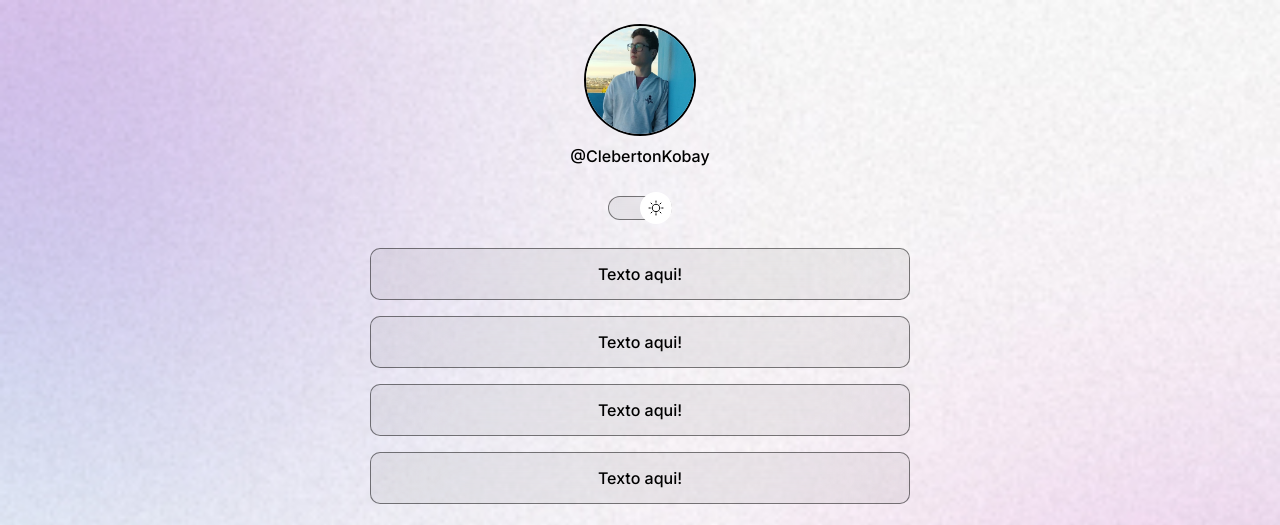
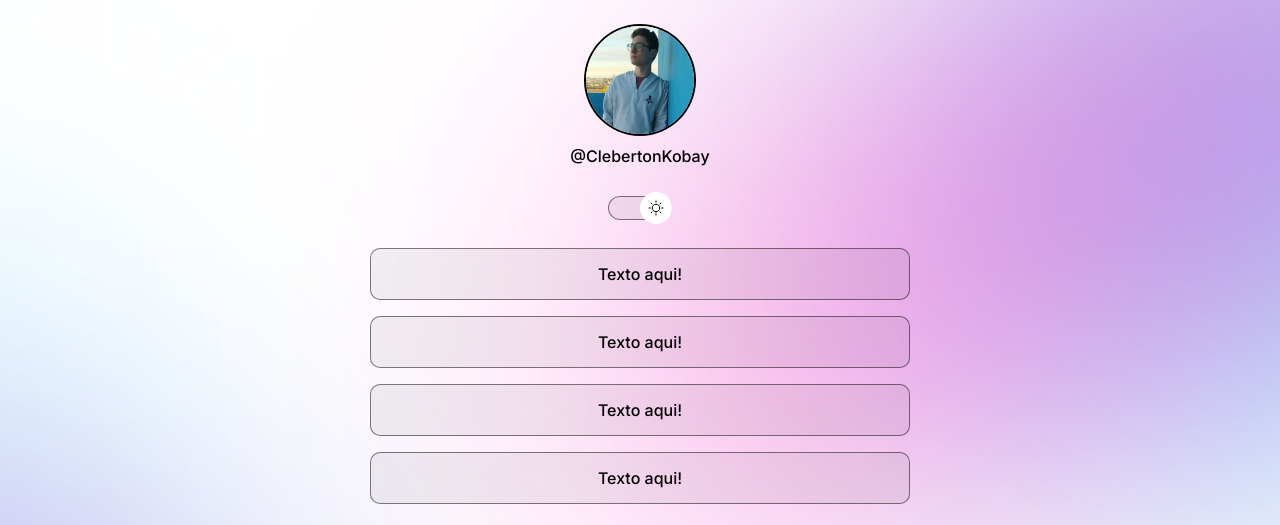
Before and after one commit to ClebertonKobay/Minha-pagina, a plain HTML site: page index.html in a window 1280 px wide. Shown: the top 525 px of the page. Drawn offline with nearby package versions, Linux system fonts and the light colour scheme.

Commit message:
adjust responsiveness

```diff
--- a/style.css
+++ b/style.css
@@ -6,6 +6,7 @@
 }
 
 :root{
+  --bg-url:url(assets/bg-mobile.jpg);
   --text-color: white;
   --stoke-color: rgb(255, 255, 255, 0.5);
   --suface-color: rgb(255, 255, 255, 0.1);
@@ -17,13 +18,13 @@
 }
 .light{
   --text-color: black;
+  --bg-url:url(assets/bg-mobile-light.jpg);
   --stoke-color: rgb(0, 0, 0, 0.5);
   --suface-color: rgb(0, 0, 0, 0.05);
   --stoke-color-hover: rgb(0, 0, 0);
   --suface-color-hover: rgb(0, 0, 0, 0.02);
   --surface-social:rgba(0, 0, 0, 0.2);
   --button-border: rgba(0, 0, 0,0.2);
-  background: url(assets/bg-mobile-light.jpg) no-repeat center top/cover;
   --switch-icon: url(assets/sun.svg);
 }
 
@@ -32,7 +33,7 @@ body {
   background-repeat: no-repeat;
   background-position: center top;
   background-size: cover; */
-  background: url(assets/bg-mobile.jpg) no-repeat center top/cover;
+  background: var(--bg-url) no-repeat center top/cover;
 }
 body * {
   font-family: "Inter", sans-serif;
@@ -150,3 +151,13 @@ footer{
   padding: 24px 0px;
   text-align: center;
 }
+
+@media (min-width: 700px){
+:root{
+  --bg-url:url(assets/bg-desktop.jpg);
+}
+.light{
+  --bg-url:url(assets/bg-desktop-light.png);
+}
+
+}
```
Also changed, not shown: assets/bg-desktop-light.png (added).
